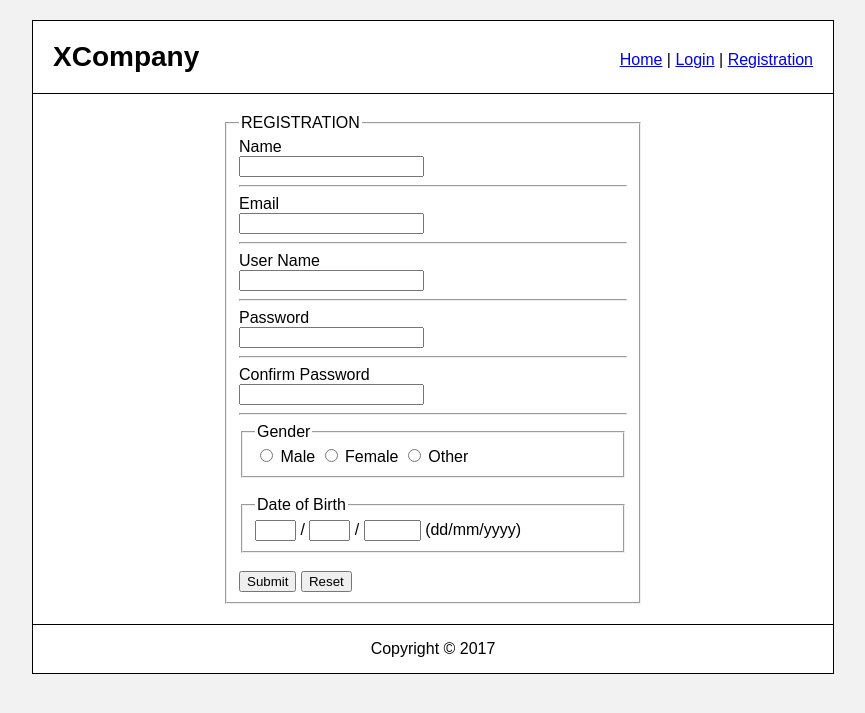
After one commit to AnikAbdullah/learning-web-technologies-spring2025-2026-sec-j, a PHP site: page /registration.php in a window 1280 px wide. The commit adds this page. Shown: the top 713 px of the page, without its empty margins (207-1072 px from the left). Run offline with PHP 8.4, Linux system fonts and the light colour scheme.

Commit message:
Add registration

```diff
--- /dev/null
+++ b/finalLabTask-2/registration.php
@@ -0,0 +1,115 @@
+<?php
+include("session.php");
+
+$msg = "";
+
+if (isset($_POST['submit'])) {
+    $name = $_POST['name'];
+    $email = $_POST['email'];
+    $username = $_POST['username'];
+    $password = $_POST['password'];
+    $confirm = $_POST['confirm'];
+    $gender = isset($_POST['gender']) ? $_POST['gender'] : "";
+    $day = $_POST['day'];
+    $month = $_POST['month'];
+    $year = $_POST['year'];
+
+    $dob = $day . "/" . $month . "/" . $year;
+
+    $_SESSION['users'][$username] = [
+        "name" => $name,
+        "email" => $email,
+        "username" => $username,
+        "password" => $password,
+        "gender" => $gender,
+        "dob" => $dob,
+        "picture" => ""
+    ];
+
+    $msg = "Registration completed";
+}
+?>
+
+<!DOCTYPE html>
+<html>
+<head>
+    <title>Registration</title>
+    <link rel="stylesheet" href="./styles/style.css">
+</head>
+<body>
+
+<div class="main">
+
+    <div class="top">
+        <div class="logo">XCompany</div>
+        <div class="menu">
+            <a href="index.php">Home</a> |
+            <a href="login.php">Login</a> |
+            <a href="registration.php">Registration</a>
+        </div>
+    </div>
+
+    <div class="body">
+        <div class="form-area">
+            <form method="post">
+                <fieldset>
+                    <legend>REGISTRATION</legend>
+
+                    Name<br>
+                    <input type="text" name="name">
+                    <hr>
+
+                    Email<br>
+                    <input type="text" name="email">
+                    <hr>
+
+                    User Name<br>
+                    <input type="text" name="username">
+                    <hr>
+
+                    Password<br>
+                    <input type="password" name="password">
+                    <hr>
+
+                    Confirm Password<br>
+                    <input type="password" name="confirm">
+                    <hr>
+
+                    <fieldset>
+                        <legend>Gender</legend>
+                        <input type="radio" name="gender" value="Male"> Male
+                        <input type="radio" name="gender" value="Female"> Female
+                        <input type="radio" name="gender" value="Other"> Other
+                    </fieldset>
+
+                    <br>
+
+                    <fieldset>
+                        <legend>Date of Birth</legend>
+                        <input type="text" name="day" size="2"> /
+                        <input type="text" name="month" size="2"> /
+                        <input type="text" name="year" size="4">
+                        <span>(dd/mm/yyyy)</span>
+                    </fieldset>
+
+                    <br>
+
+                    <input type="submit" name="submit" value="Submit">
+                    <input type="reset" value="Reset">
+
+                    <div class="form-msg">
+                        <?php echo $msg; ?>
+                    </div>
+                </fieldset>
+            </form>
+        </div>
+    </div>
+
+    <div class="footer">
+        Copyright &copy; 2017
+    </div>
+
+</div>
+
+</body>
+</html>
--- a/finalLabTask-2/styles/style.css
+++ b/finalLabTask-2/styles/style.css
@@ -54,3 +54,15 @@ body {
   padding: 15px;
   border-top: 1px solid black;
 }
+
+.box {
+  width: 420px;
+  margin: 20px auto;
+  border: 1px solid black;
+  padding: 20px;
+}
+
+.form-area {
+  width: 420px;
+  margin: 0 auto;
+}
```
